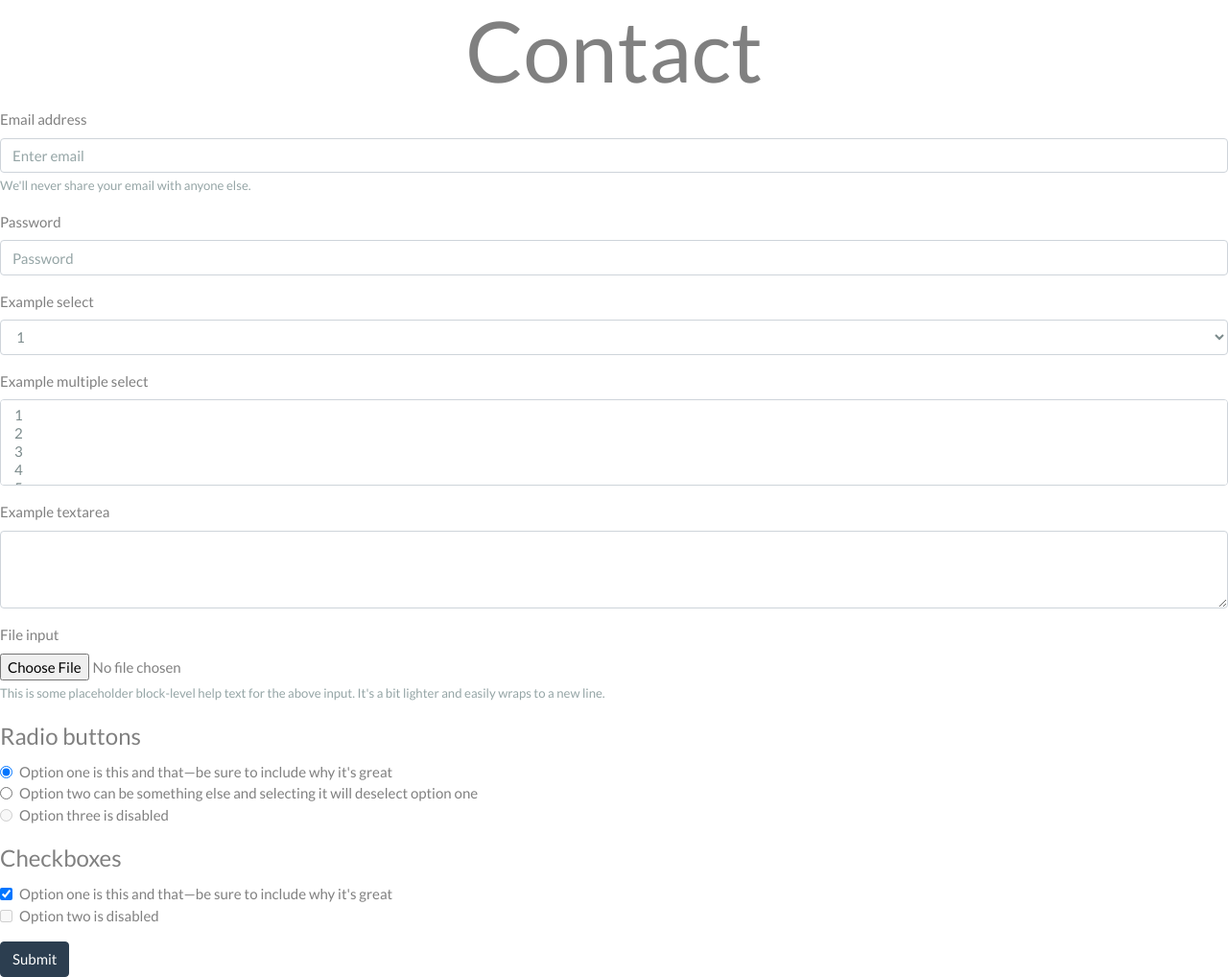
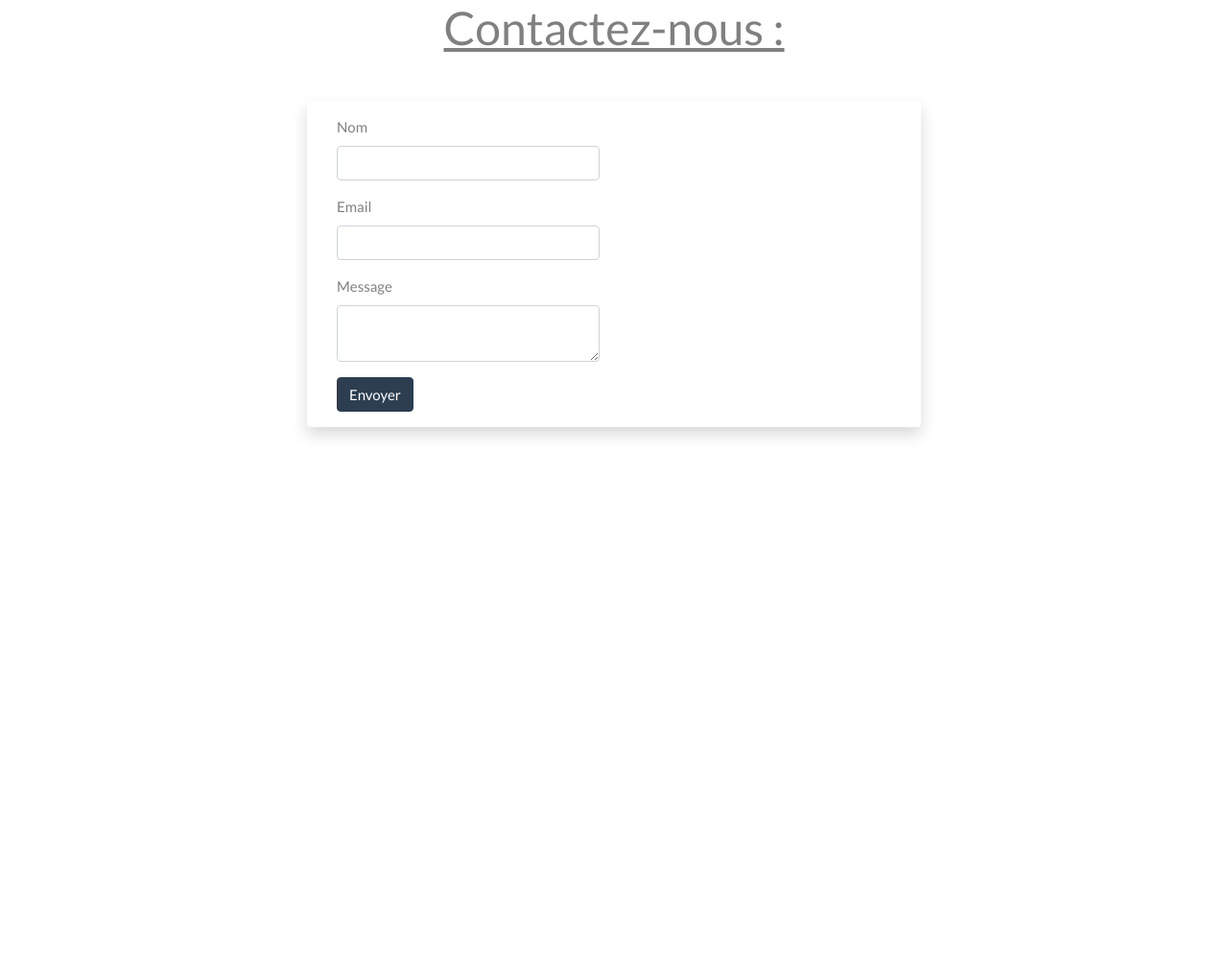
Before and after one commit to alexthegones/SYMFONY, a Symfony app: template Village/templates/contact.html.twig in a window 1280 px wide. Shown: the part 78-1096 px from the top of the page at 96% size. After the commit the page ends 534 px from the top, so only its background shows below. Run offline with Twig, Linux system fonts and the light colour scheme; the template is opened without the code that fills it, so the values that code supplies are empty; form fields are guessed from the names that the template uses; style sheets or scripts are compiled from the project's sources; some libraries are stand-ins or nearby versions.

Commit message:
Contact(Envoi E-mail) / FlashMessage

```diff
--- a/Village/composer.json
+++ b/Village/composer.json
@@ -15,6 +15,7 @@
         "symfony/flex": "^1.3.1",
         "symfony/form": "4.4.*",
         "symfony/framework-bundle": "4.4.*",
+        "symfony/google-mailer": "4.4.*",
         "symfony/http-client": "4.4.*",
         "symfony/intl": "4.4.*",
         "symfony/mailer": "4.4.*",
--- a/Village/package.json
+++ b/Village/package.json
@@ -12,5 +12,8 @@
         "dev": "encore dev",
         "watch": "encore dev --watch",
         "build": "encore production --progress"
+    },
+    "dependencies": {
+        "maildev": "^1.1.0"
     }
 }
--- a/Village/templates/contact.html.twig
+++ b/Village/templates/contact.html.twig
@@ -5,158 +5,29 @@
 {% endblock %}
 
 {% block body %}
-  <h1 class="display-2 text-center">
-    Contact
+	<h1 class="text-center mb-5">
+		<u>Contactez-nous :</u>
 	</h1>
-
-  <form>
-    <fieldset>
-      <div class="form-group">
-        <label for="exampleInputEmail1">
-          Email address
-        </label>
-        <input type="email"
-          class="form-control"
-          id="exampleInputEmail1"
-          aria-describedby="emailHelp"
-          placeholder="Enter email" />
-        <small id="emailHelp" class="form-text text-muted">
-          We'll never share your email with anyone else.
-        </small>
+	<div class="container shadow p-3 bg-white rounded col-sm-6 col-sm-push-3">
+		{{ form_start(formContact) }}
+		<div class="col-md-6">
+			{{ form_row(formContact.nom) }}
 		</div>
-      <div class="form-group">
-        <label for="exampleInputPassword1">
-          Password
-        </label>
-        <input type="password"
-          class="form-control"
-          id="exampleInputPassword1"
-          placeholder="Password" />
+		<div class="col-md-6">
+			{{ form_row(formContact.email) }}
 		</div>
-      <div class="form-group">
-        <label for="exampleSelect1">
-          Example select
-        </label>
-        <select class="form-control" id="exampleSelect1">
-          <option>
-            1
-          </option>
-          <option>
-            2
-          </option>
-          <option>
-            3
-          </option>
-          <option>
-            4
-          </option>
-          <option>
-            5
-          </option>
-        </select>
+		<div class="col-md-6">
+			{{ form_row(formContact.message) }}
 		</div>
-      <div class="form-group">
-        <label for="exampleSelect2">
-          Example multiple select
-        </label>
-        <select multiple="" class="form-control" id="exampleSelect2">
-          <option>
-            1
-          </option>
-          <option>
-            2
-          </option>
-          <option>
-            3
-          </option>
-          <option>
-            4
-          </option>
-          <option>
-            5
-          </option>
-        </select>
+		{# {{ form_widget(formContact) }} #}
+		<div class="col-md-6">
+			<button type="submit" class="btn btn-primary">Envoyer</button>
 		</div>
-      <div class="form-group">
-        <label for="exampleTextarea">
-          Example textarea
-        </label>
-        <textarea class="form-control" id="exampleTextarea" rows="3"></textarea>
+		{% for message in app.flashes('success') %}
+			<div class="alert alert-success" role="alert">
+				{{ message }}
 			</div>
-      <div class="form-group">
-        <label for="exampleInputFile">
-          File input
-        </label>
-        <input type="file"
-          class="form-control-file"
-          id="exampleInputFile"
-          aria-describedby="fileHelp" />
-        <small id="fileHelp" class="form-text text-muted">
-          This is some placeholder block-level help text for the above input.
-          It's a bit lighter and easily wraps to a new line.
-        </small>
+		{% endfor %}
+		{{ form_end(formContact) }}
 	</div>
-      <fieldset class="form-group">
-        <legend>
-          Radio buttons
-        </legend>
-        <div class="form-check">
-          <label class="form-check-label">
-            <input type="radio"
-              class="form-check-input"
-              name="optionsRadios"
-              id="optionsRadios1"
-              value="option1"
-              checked="" />Option one is this and that—be sure to include why
-            it's great
-          </label>
-        </div>
-        <div class="form-check">
-          <label class="form-check-label">
-            <input type="radio"
-              class="form-check-input"
-              name="optionsRadios"
-              id="optionsRadios2"
-              value="option2" />Option two can be something else and selecting
-            it will deselect option one
-          </label>
-        </div>
-        <div class="form-check disabled">
-          <label class="form-check-label">
-            <input type="radio"
-              class="form-check-input"
-              name="optionsRadios"
-              id="optionsRadios3"
-              value="option3"
-              disabled="" />Option three is disabled
-          </label>
-        </div>
-      </fieldset>
-      <fieldset class="form-group">
-        <legend>
-          Checkboxes
-        </legend>
-        <div class="form-check">
-          <label class="form-check-label">
-            <input class="form-check-input"
-              type="checkbox"
-              value=""
-              checked="" />Option one is this and that—be sure to include why
-            it's great
-          </label>
-        </div>
-        <div class="form-check disabled">
-          <label class="form-check-label">
-            <input class="form-check-input"
-              type="checkbox"
-              value=""
-              disabled="" />Option two is disabled
-          </label>
-        </div>
-      </fieldset>
-      <button type="submit" class="btn btn-primary">
-        Submit
-      </button>
-    </fieldset>
-  </form>
 {% endblock %}
--- a/Village/templates/home.html.twig
+++ b/Village/templates/home.html.twig
@@ -8,9 +8,5 @@
 
 	{% include "event/card.html.twig" %}
 
-	{% for message in app.flashes('success') %}
-		<div class="alert alert-success">
-			{{ message }}
-		</div>
-	{% endfor %}
+
 {% endblock %}
```
Also changed, not shown: Village/src/Controller/ContactController.php (added, +47 -0 lines), Village/src/Controller/EventController.php (+36 -12 lines), Village/src/Controller/HomeController.php (+0 -9 lines), Village/src/Entity/Contact.php (added, +91 -0 lines), Village/src/Form/ContactType.php (added, +55 -0 lines), Village/templates/event/card.html.twig (+8 -3 lines), Village/templates/event/event.html.twig (+6 -4 lines), Village/templates/event/show.html.twig (+27 -1 lines), Village/package-lock.json, 3 other files. Lines whose indentation alone changed are shown as unchanged.
